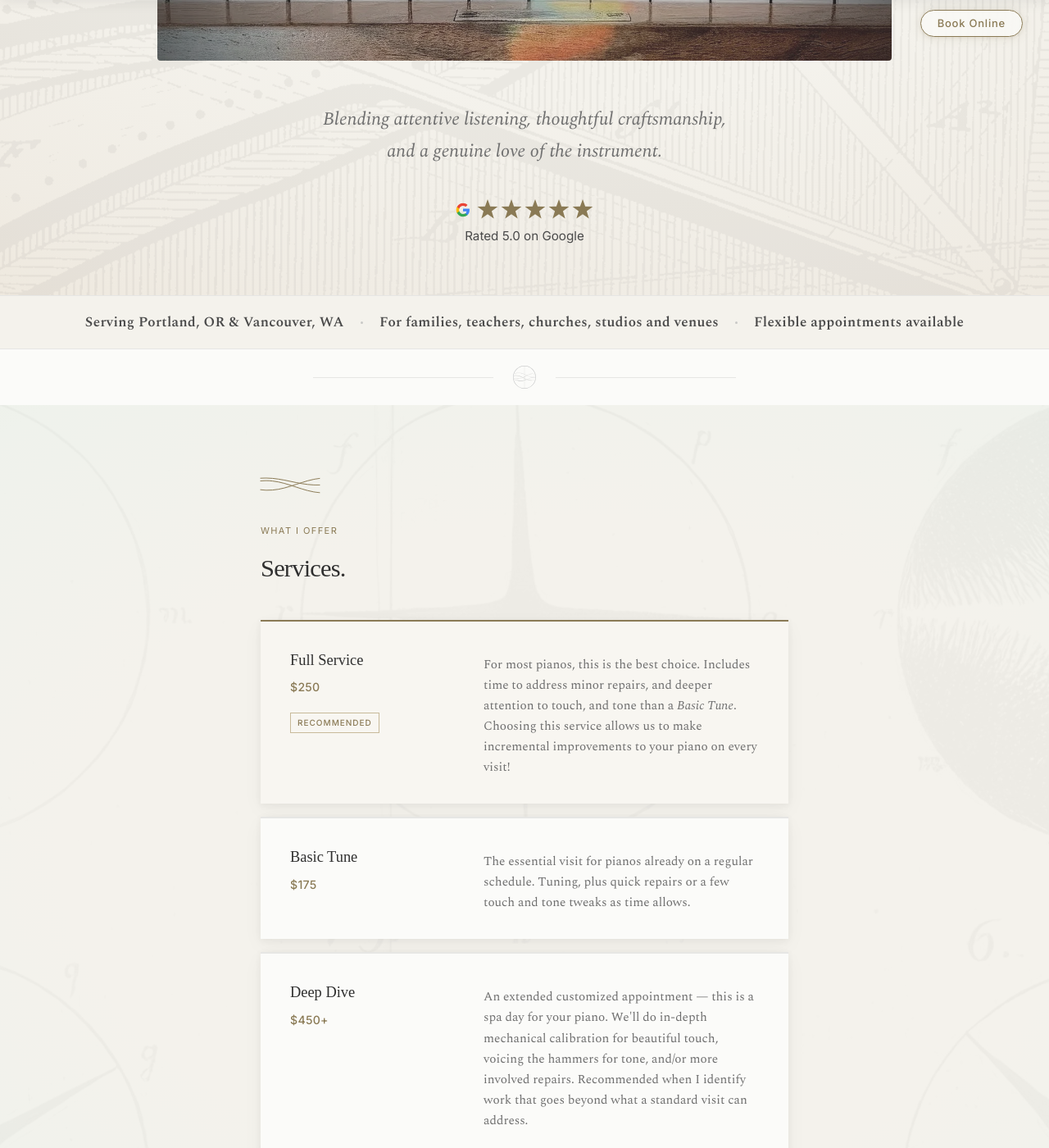
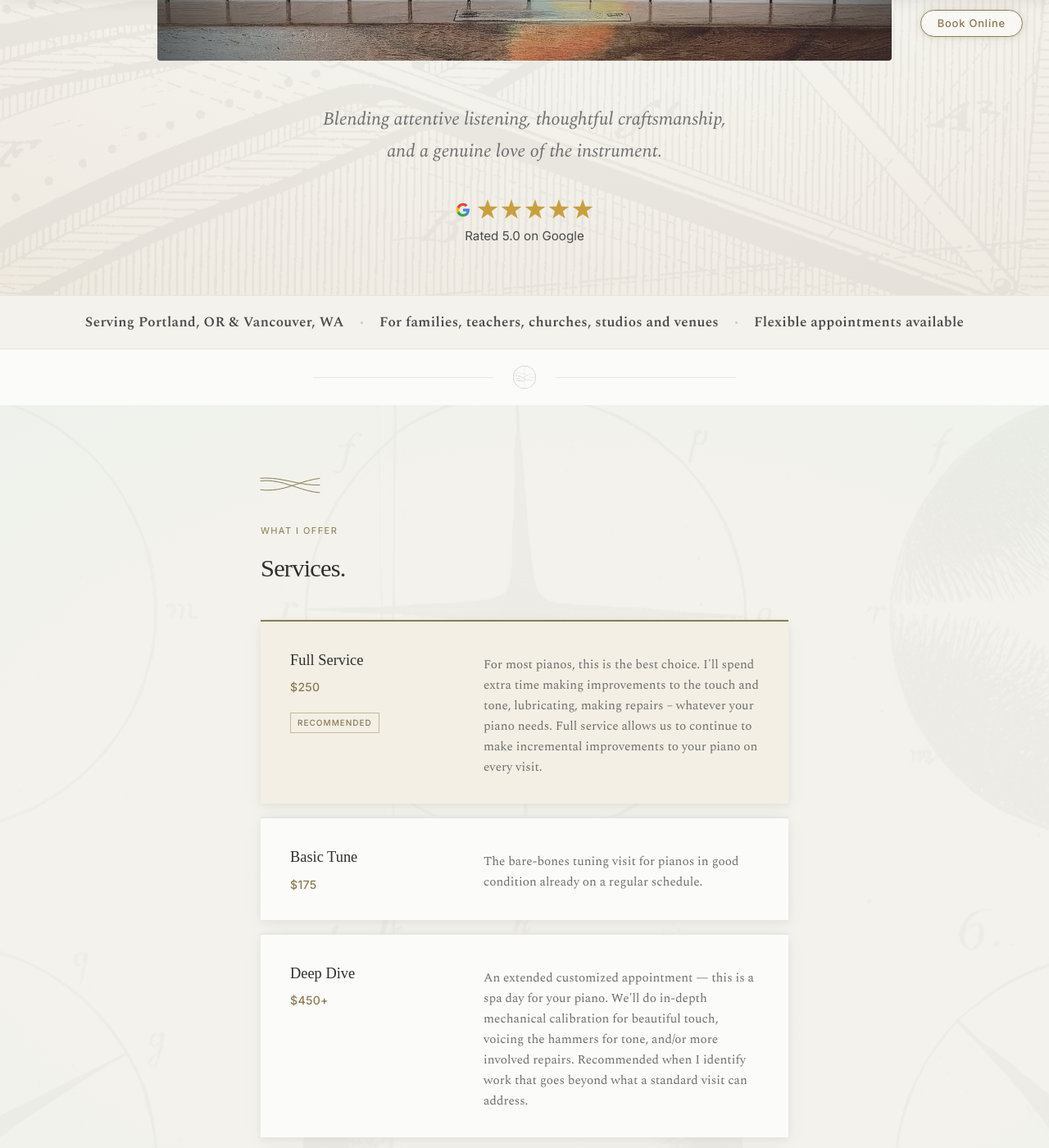
Before and after one commit to jacoblast/jacoblast.github.io, a Jekyll site: the page built from index.html, in a window 1280 px wide and 1400 px high, scrolled down 836 px. Shown: the whole window at 82% size. Built offline with Jekyll 4.4.1, drawn with Linux system fonts in a browser that asks for light colours; some web fonts are replaced.

Commit message:
Add gold button, amber stars, warm featured card background
- Book Online button: flat dark ink → warm gold gradient
- Hero and testimonial stars: muted gold (#8A7A55) → amber (#C8A040)
- Featured service card: slightly warmer background (#F3EFE4)
- Update service card copy

Co-Authored-By: Claude Sonnet 4.6 <noreply@anthropic.com>

```diff
--- a/index.html
+++ b/index.html
@@ -126,7 +126,7 @@ canonical: "https://www.wholetonepiano.com/"
             <span class="package-badge">Recommended</span>
           </div>
           <div class="package-right">
-            <p class="package-desc">For most pianos, this is the best choice. Includes time to address minor repairs, and deeper attention to touch, and tone than a <i>Basic Tune</i>. Choosing this service allows us to make incremental improvements to your piano on every visit!</p>
+            <p class="package-desc">For most pianos, this is the best choice. I'll spend extra time making improvements to the touch and tone, lubricating, making repairs – whatever your piano needs. Full service allows us to continue to make incremental improvements to your piano on every visit.</p>
           </div>
         </div>
         <div class="package card-wave">
@@ -135,7 +135,7 @@ canonical: "https://www.wholetonepiano.com/"
             <div class="package-price">$175</div>
           </div>
           <div class="package-right">
-            <p class="package-desc">The essential visit for pianos already on a regular schedule. Tuning, plus quick repairs or a few touch and tone tweaks as time allows.</p>
+            <p class="package-desc">The bare-bones tuning visit for pianos in good condition already on a regular schedule.</p>
           </div>
         </div>
         <div class="package package-deep-dive card-wave">
--- a/styles.css
+++ b/styles.css
@@ -62,12 +62,12 @@ h1, h2, h3, h4 {
 .btn:active { transform: scale(0.97); }
 
 .btn-primary {
-  background: #2F2F2F;
+  background: linear-gradient(135deg, #8A7A55 0%, #A8935E 100%);
   color: #FBFBF9;
-  border: 1px solid #2F2F2F;
-  box-shadow: 0 2px 8px rgba(47,47,47,0.10), 0 6px 20px rgba(47,47,47,0.06);
+  border: 1px solid #7A6A45;
+  box-shadow: 0 2px 8px rgba(138,122,85,0.22), 0 6px 20px rgba(138,122,85,0.14);
 }
-.btn-primary:hover { background: #1a1a1a; border-color: #1a1a1a; }
+.btn-primary:hover { background: linear-gradient(135deg, #7A6A45 0%, #957E4E 100%); border-color: #6A5A38; }
 
 .btn-secondary {
   background: transparent;
@@ -365,7 +365,7 @@ header.nav-open .nav-toggle span:nth-child(3) { transform: translateY(-6.5px) ro
 .hero-reviews.stars-animate .hero-star path { animation-play-state: running; }
 @keyframes star-gold {
   0%   { fill: #C8C8C5; }
-  100% { fill: #8A7A55; }
+  100% { fill: #C8A040; }
 }
 .hero-banner {
   position: relative;
@@ -603,7 +603,7 @@ header.nav-open .nav-toggle span:nth-child(3) { transform: translateY(-6.5px) ro
   box-shadow: 0 4px 16px rgba(47,47,47,0.09), 0 12px 32px rgba(47,47,47,0.06);
   border-top-color: #C8BA9A;
 }
-.package-featured { border-top-color: #8A7A55; background: #F8F6F1; }
+.package-featured { border-top-color: #8A7A55; background: #F3EFE4; }
 .package-featured:hover { border-top-color: #8A7A55; }
 .package-left {
   width: 200px;
@@ -795,6 +795,7 @@ header.nav-open .nav-toggle span:nth-child(3) { transform: translateY(-6.5px) ro
   height: 16px;
   flex-shrink: 0;
 }
+.testimonial-stars path { fill: #C8A040; }
 .testimonial-quote {
   font-family: 'Spectral', serif;
   font-style: italic;
```
